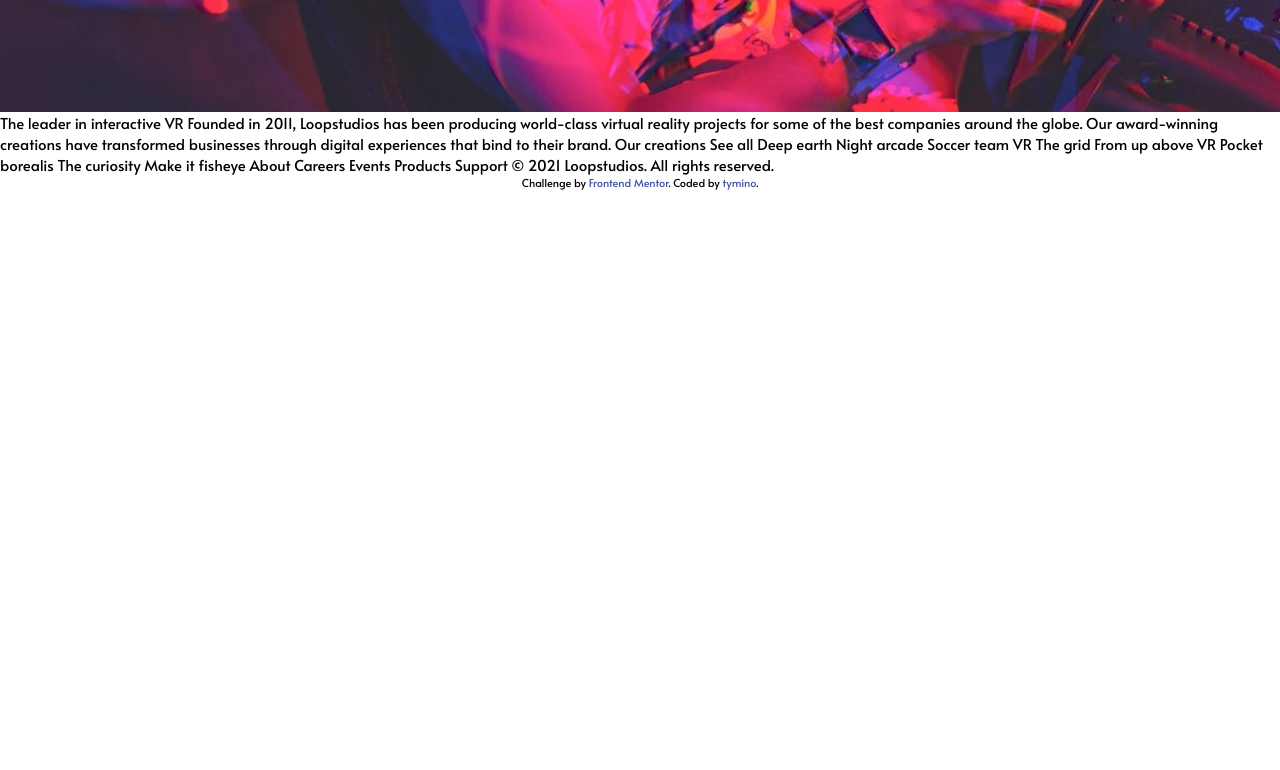
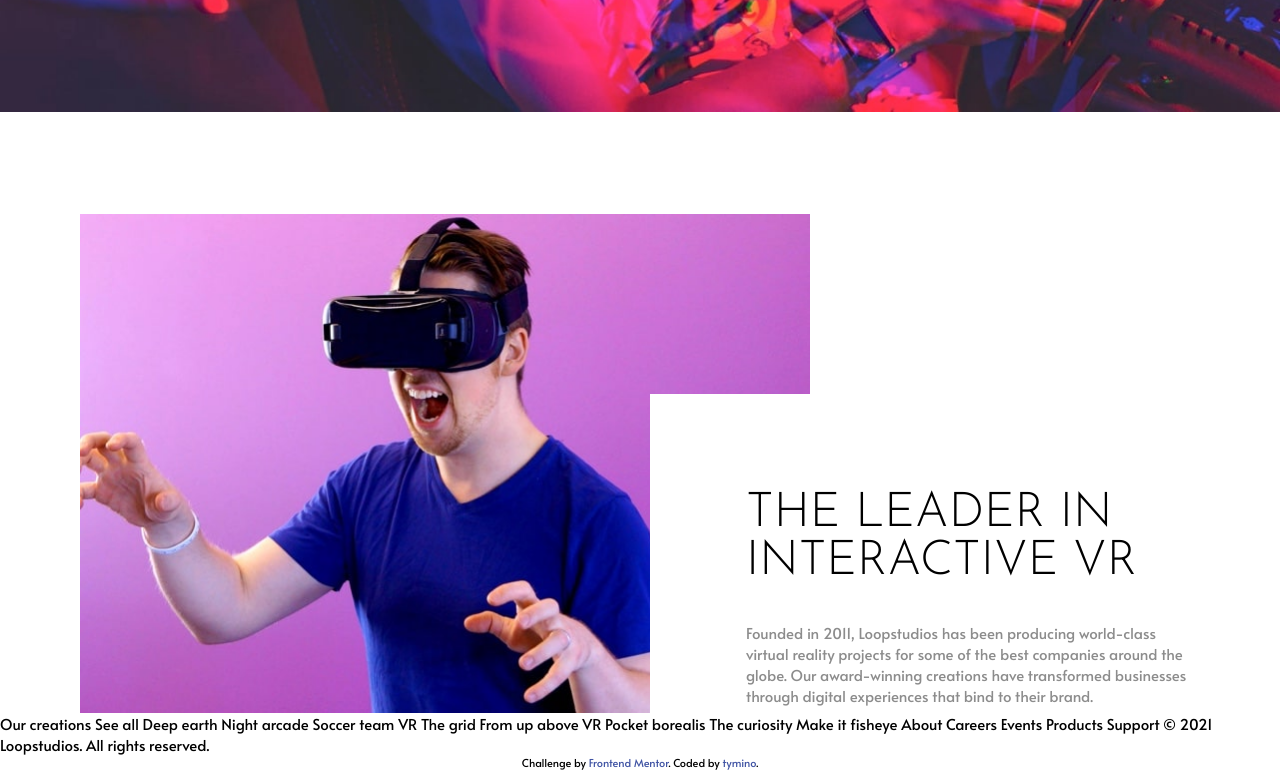
Before and after one commit to tymino/frontendmentor-loopstudios-landing-page, a website built with webpack: page src/index.html in a window 1280 px wide. Shown: the part 466-1236 px from the top of the page. Before the commit the page ends 800 px from the top, so only its background shows below. Built offline with nearby package versions, Linux system fonts and the light colour scheme.

Commit message:
section 1

```diff
--- a/src/index.html
+++ b/src/index.html
@@ -54,21 +54,29 @@
           </li>
         </ul>
       </nav>
-      <div class="header__tagline">Immersive experiences that deliver</div>
+      <h1 class="header__tagline">Immersive experiences that deliver</h1>
     </div>
   </header>
 
-  <main id="main"></main>
+  <main id="main">
+    <section class="interactive">
+      <img class="interactive__img" src="<%= require('./images/desktop/image-interactive.jpg').default %>" alt="image-interactive">
+      <div class="interactive__container">
+        <h2 class="interactive__header">The leader in interactive VR</h2>
+        <p class="interactive__body">Founded in 2011, Loopstudios has been producing world-class virtual reality
+          projects for some of the best companies around the globe. Our award-winning
+          creations have transformed businesses through digital experiences that bind
+          to their brand.</p>
+      </div>
+    </section>
+  </main>
 
   <footer id="footer"></footer>
 
 
-  The leader in interactive VR
 
-  Founded in 2011, Loopstudios has been producing world-class virtual reality
-  projects for some of the best companies around the globe. Our award-winning
-  creations have transformed businesses through digital experiences that bind
-  to their brand.
+
+
 
   Our creations
 
--- a/src/styles/_variables.sass
+++ b/src/styles/_variables.sass
@@ -6,3 +6,8 @@ $colorWhite: hsl(0, 0%, 100%)
 $colorBlack: hsl(0, 0%, 0%)
 $colorDarkGray: hsl(0, 0%, 55%)
 $colorVeryDarkGray: hsl(0, 0%, 41%)
+
+
+$paddingSides: 11.5%
+$paddingTop: 4%
+$paddingBottom: 9%
--- a/src/styles/header.sass
+++ b/src/styles/header.sass
@@ -1,9 +1,3 @@
-// Local var
-$paddingSides: 11.5%
-$paddingTop: 4%
-$paddingBottom: 9%
-
-
 .header
   position: relative
 
--- a/src/styles/main.sass
+++ b/src/styles/main.sass
@@ -0,0 +1,54 @@
+#main
+  display: flex
+  flex-direction: column
+
+  max-width: 1120px
+  margin: 0 auto
+
+  padding: 8% 20px 0px
+
+.interactive
+  display: grid
+  grid-template-columns: 570fr 160fr 390fr
+  grid-template-rows: 180fr 320fr
+
+  box-sizing: border-box
+
+  &__img
+    width: 100%
+    height: auto
+
+    grid-column-start: 1
+    grid-column-end: 3
+    grid-row-start: 1
+    grid-row-end: 3
+
+    z-index: 1
+
+  &__container
+    grid-column-start: 2
+    grid-column-end: 4
+    grid-row-start: 2
+    grid-row-end: 3
+
+
+
+    padding-top: 96px
+    padding-left: 96px
+
+    box-sizing: border-box
+
+    background-color: $colorWhite
+
+    z-index: 3
+
+  &__header
+    text-transform: uppercase
+    font-family: $fontJosefin
+    font-weight: 300
+    font-size: 3.2rem
+
+  &__body
+    position: relative
+    margin-top: 36px
+    color: $colorDarkGray
```
Also changed, not shown: src/images/mobile/image-interactive.jpg (deleted).
